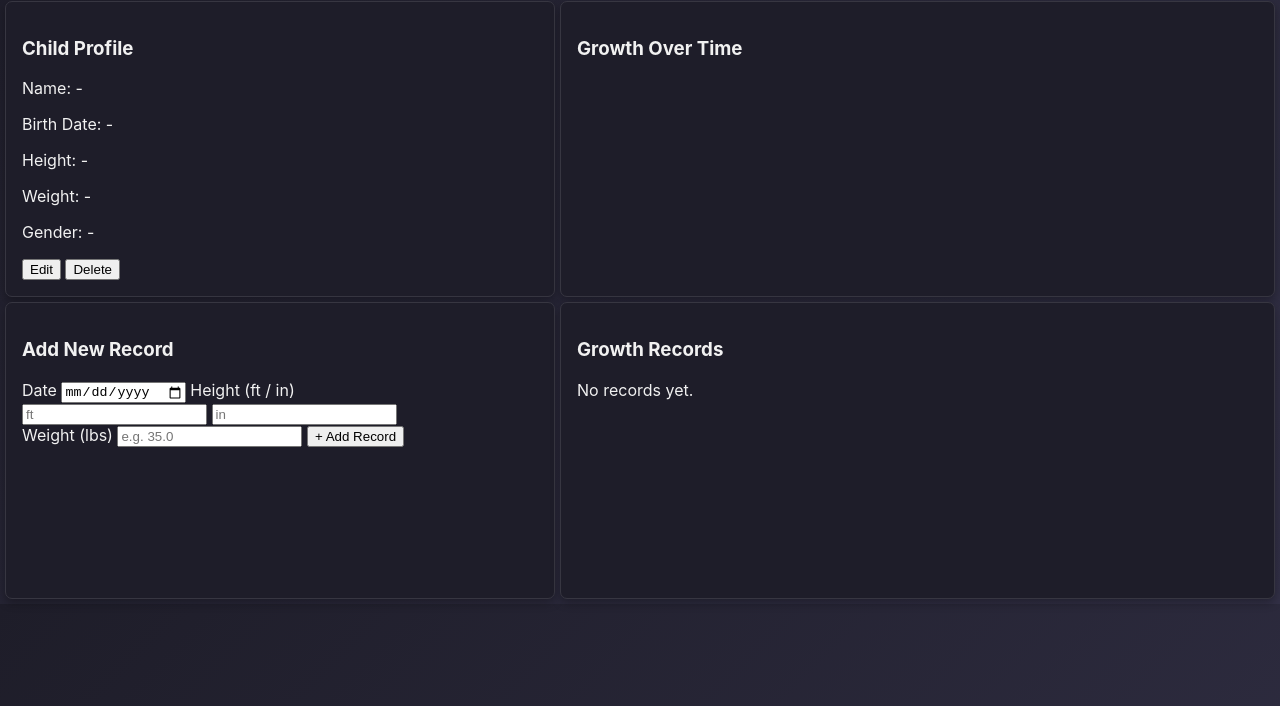
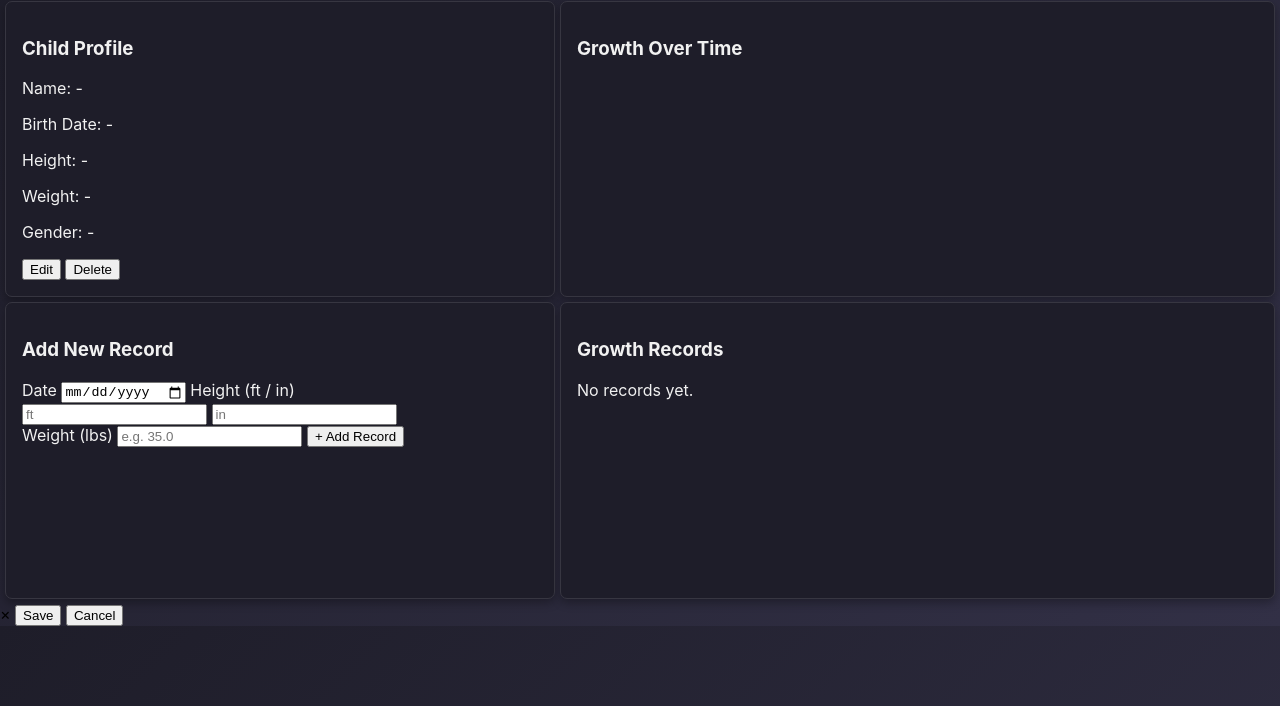
Before and after one commit to nathanjkim-codes/nestly-parental-tracker, a plain HTML site: page index.html in a window 1280 px wide. Shown: the part 94-800 px from the top of the page. Drawn offline with Linux system fonts and the light colour scheme.

Commit message:
feat(modal): add edit modal html structure

```diff
--- a/index.html
+++ b/index.html
@@ -93,6 +93,14 @@
         </div>
       </section>
     </main>
+    <div id="editModal" class="modal">
+      <div class="edit-modal-content">
+        <span class="close">&times;</span>
+
+        <button class="save-btn">Save</button>
+        <button class="cancel-btn">Cancel</button>
+      </div>
+    </div>
 
     <script type="module" src="js/main.js"></script>
   </body>
```
